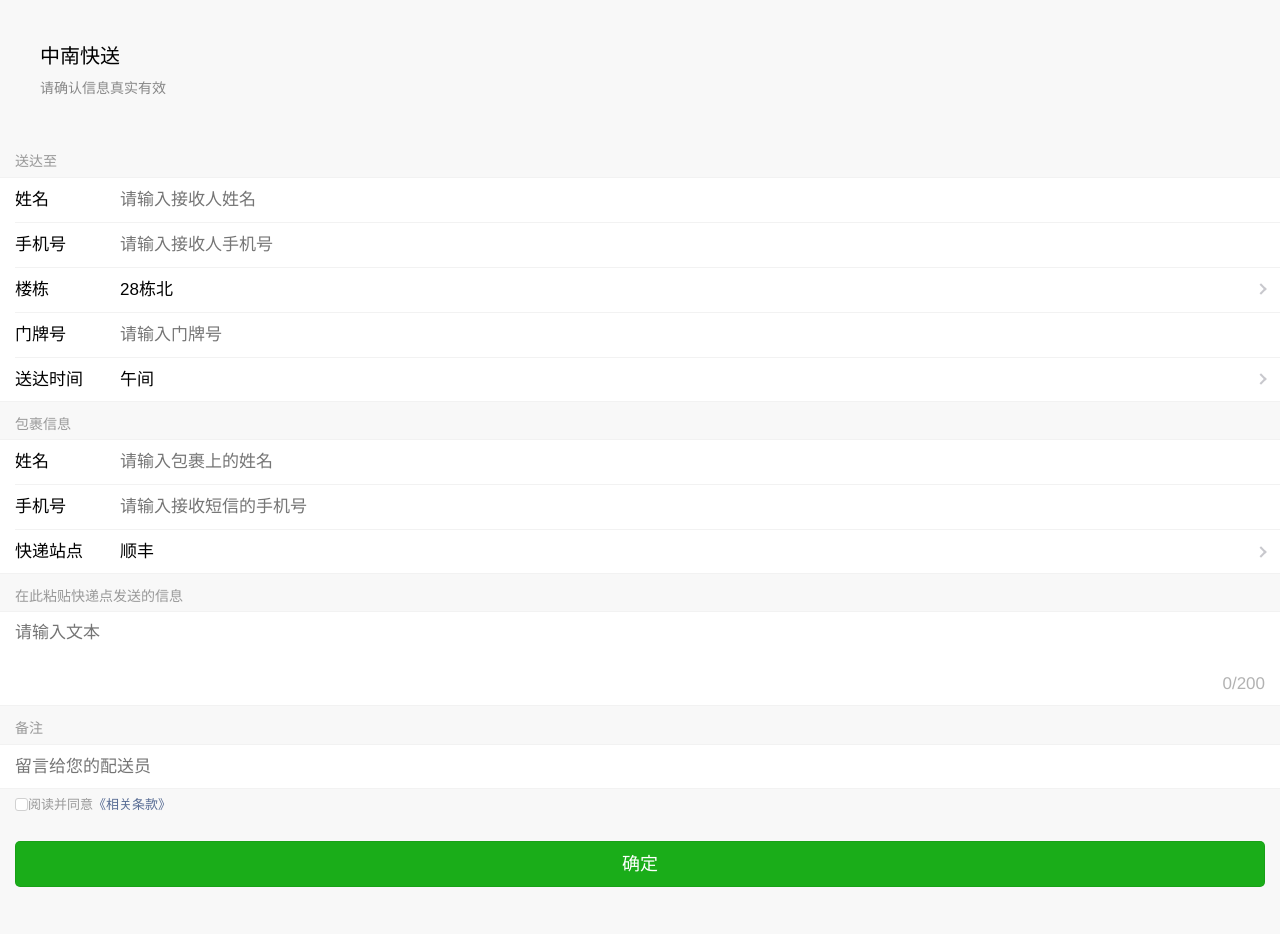
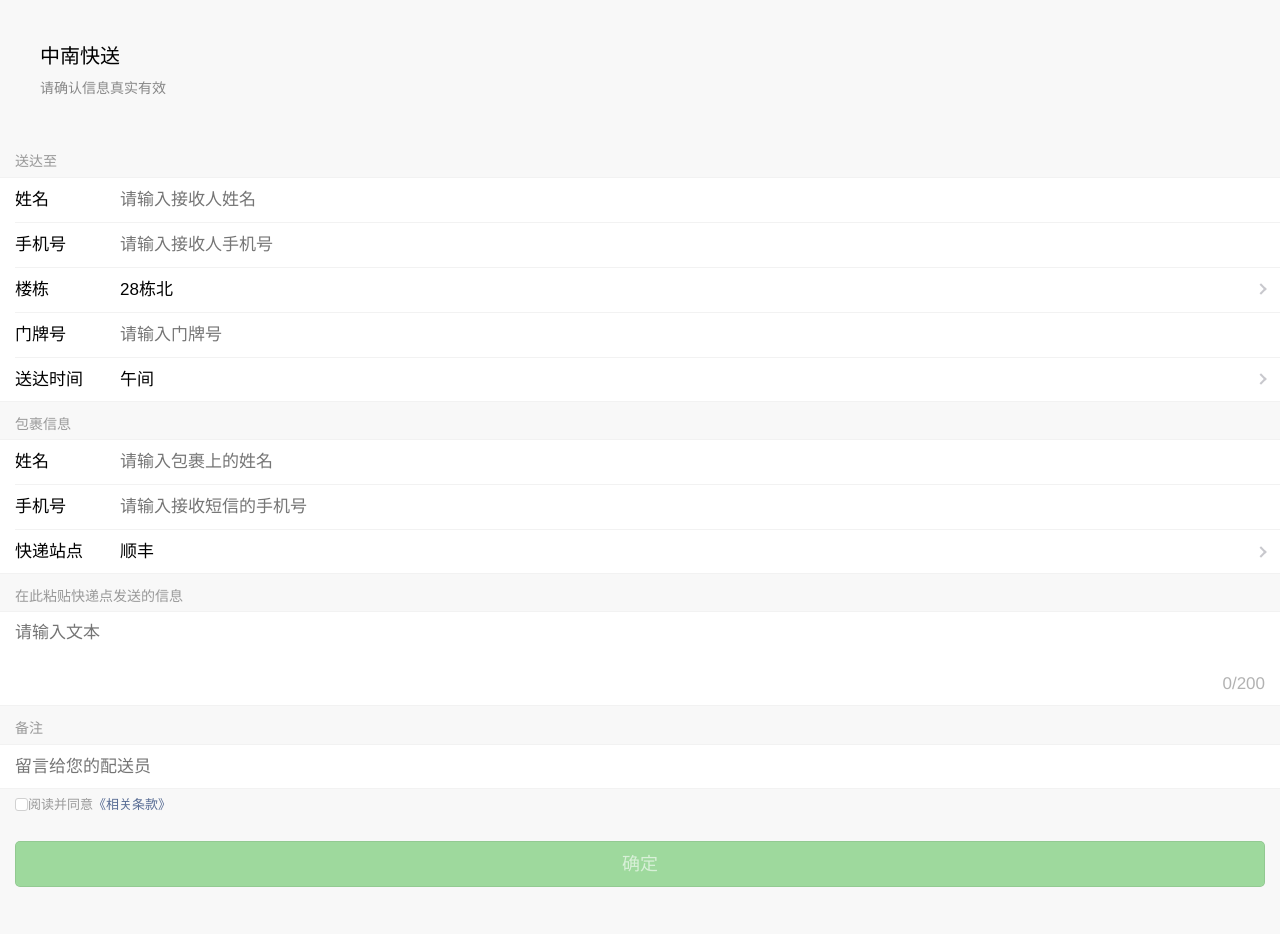
Before and after one commit to yummyjam/znks, a React (Create React App) app in the folder client/: page / in a window 1280 px wide. Shown: the top 934 px of the page. Built offline with nearby package versions, Linux system fonts and the light colour scheme.

Commit message:
react-router-dom

```diff
--- a/client/package.json
+++ b/client/package.json
@@ -5,7 +5,8 @@
   "dependencies": {
     "react": "^15.6.1",
     "react-dom": "^15.6.1",
-    "classnames": "^2.2.5"
+    "classnames": "^2.2.5",
+    "react-router-dom": "^4.1.2"
   },
   "devDependencies": {
     "react-scripts": "1.0.10"
--- a/client/src/App.js
+++ b/client/src/App.js
@@ -8,6 +8,7 @@ import Select from "./weui/Select";
 import Textarea from "./weui/Textarea";
 import Agree from "./weui/Agree";
 import Btn from "./weui/Btn";
+import Router from 'react-router';
 
 class App extends Component {
   constructor(props) {
@@ -72,7 +73,7 @@ class App extends Component {
             <Input type="text" placeholder="留言给您的配送员" />
           </div>
           <Agree href="javascript:;" onClick={ this.agreementClick } />
-          <Btn label="确定" onClick={ this.state.isAgreed ?this.handleClick:undefined } className={ this.state.isAgreed ? '':'weui-btn_disabled' } />
+          <Btn label="确定" onClick={ this.state.isAgreed ? this.handleClick : undefined } disabled={ !this.state.isAgreed } />
         </div>
         <Footer links={ links } text="Copyright © 2008-2016 weui.io" />
       </div>
--- a/client/src/weui/Btn.js
+++ b/client/src/weui/Btn.js
@@ -1,13 +1,18 @@
 import React, { Component } from 'react';
 import './example.css';
 import './weui.min.css';
-import classNames from 'classnames'
+import classNames from 'classnames';
 
 class Btn extends Component {
   render() {
+    let cla = classNames({
+      'weui-btn': true,
+      'weui-btn_primary': true,
+      'weui-btn_disabled': this.props.disabled
+    });
     return (
       <div className="weui-btn-area">
-        <a href="javascript:;" className="weui-btn weui-btn_primary" onClick={ this.props.onClick }>{ this.props.label }</a>
+        <a href="javascript:;" className={ cla } onClick={ this.props.onClick }>{ this.props.label }</a>
       </div>
     );
   }
```
